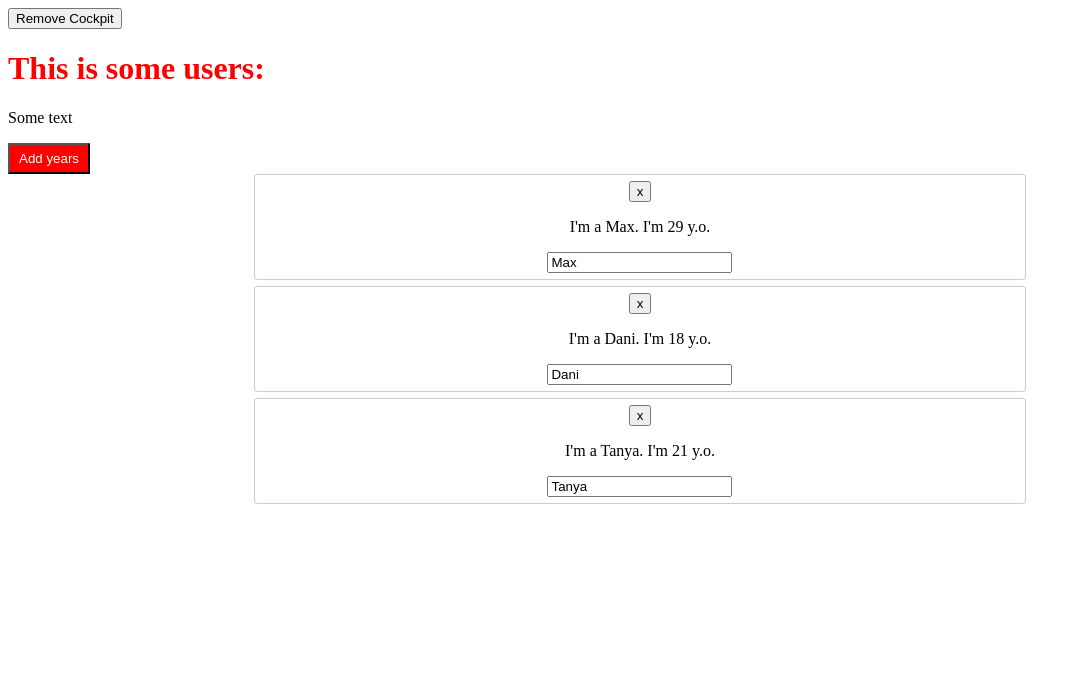
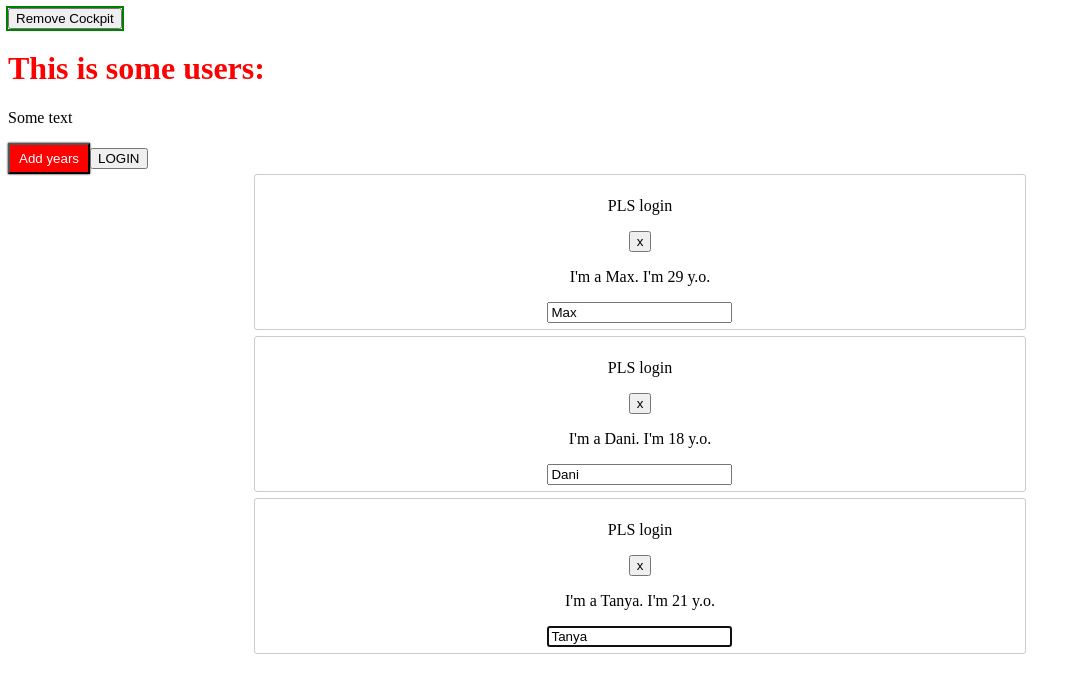
Before and after one commit to kosovych/react-cg, a React (Create React App) app: page / in a window 1280 px wide. Shown: the top 692 px of the page, without its empty margins (0-1083 px from the left). Built offline with nearby package versions, Linux system fonts and the light colour scheme.

Commit message:
added Context API

```diff
--- a/package.json
+++ b/package.json
@@ -3,6 +3,7 @@
   "version": "0.1.0",
   "private": true,
   "dependencies": {
+    "prop-types": "^15.7.2",
     "radium": "^0.25.2",
     "react": "^16.9.0",
     "react-dom": "^16.9.0",
--- a/src/components/Cockpit/Cockpit.js
+++ b/src/components/Cockpit/Cockpit.js
@@ -1,10 +1,21 @@
-import React, { useEffect } from 'react';
+import React, { useEffect, useRef, useContext } from 'react';
+import AuthContext from '../../context/auth-context';
 
-const Cockpit = ({ isShow, personsLength, tooglePerson }) => {
+const Cockpit = ({ isShow, personsLength, tooglePerson, ...rest }) => {
+  const authContext = useContext(AuthContext);
+  const $btn = useRef();
+
+  useEffect( () => {
+    $btn.current.style.boxShadow = '0px 0px 2px 0px black';
+    return () => {
+      console.log('%c%s', 'background: linear-gradient( gold, orangered);', 'USEEFFECT');
+    }
+  });
+
   useEffect( () => {
     console.log('[Cockpit.js] -> useEffect()');
     const timerId = setTimeout( () => {
-      alert('Saved to server');
+      console.log('Saved to server');
     }, 1000);
 
     return () => {
@@ -16,6 +27,11 @@ const Cockpit = ({ isShow, personsLength, tooglePerson }) => {
   useEffect( () => {
     console.log('[Cockpit.js] -> 2nd useEffect()');
     return () => console.log('[Cockpit.js] cleanup 2 work');
+  });
+
+  useEffect(() => {
+    console.log('%c%s', 'color: orange' ,authContext.auth);
+    return () => console.log('%c%s', 'color: orange' ,authContext.auth);
   });
 
   const btnStyle = {
@@ -46,14 +62,28 @@ const Cockpit = ({ isShow, personsLength, tooglePerson }) => {
   }
 
   return (
+    <AuthContext.Consumer>
+      {({logIn}) => (
         <React.Fragment>
           <h1 style={style}>This is some users:</h1>
           <p className={classes.join(' ')}>Some text</p>
-      <button style={btnStyle} onClick={tooglePerson}>
+          <button
+            style={btnStyle}
+            onClick={tooglePerson}
+            ref={$btn}
+            >
             Add years
           </button>
+          <button
+            type="button"
+            onClick={logIn}
+            >
+            LOGIN
+          </button>
         </React.Fragment>
+      )}
+    </AuthContext.Consumer>
   );
 };
 
-export default React.memo(Cockpit);
+export default Cockpit;
--- a/src/components/Persons/Person/Person.js
+++ b/src/components/Persons/Person/Person.js
@@ -1,10 +1,19 @@
 import React from 'react';
 import './Person.css';
 import Radium from 'radium';
+import Aux from '../../../hoc/Auxilirator';
+import AuthContext from '../../../context/auth-context';
 
 class Person extends React.Component {
 
+  static contextType = AuthContext;
+
+  componentDidMount() {
+    this.$input.focus();
+  }
+
   render() {
+    console.log('%c%s', 'color: green', `login is: >>>${this.context.auth}<<<`);
     console.log('[Person.js render()]');
     const {name, age, children, click, change} = this.props;
     const style = {
@@ -13,15 +22,25 @@ class Person extends React.Component {
       }
     }
     return (
-      <div style={style} className="Person">
+      <AuthContext.Consumer>
+        { ({auth}) => (
+          <div className="Person">
+            {auth ? <p>Autorized</p> : <p>PLS login</p>}
             <button
                 onClick={click}>
                 x
               </button>
             <p>I'm a {name}. I'm {age} y.o. </p>
             <p>{children}</p>
-      <input type="text" value={name} onChange={change}/>
+            <input
+              type="text"
+              value={name}
+              onChange={change}
+              ref={ (input) =>  this.$input = input}
+            />
           </div>
+        )}
+      </AuthContext.Consumer>
     )
   }
 }
--- a/src/containers/App.js
+++ b/src/containers/App.js
@@ -3,11 +3,13 @@ import './style.css';
 import Persons from '../components/Persons/Persons';
 import Radium, { StyleRoot } from 'radium';
 import Cockpit from '../components/Cockpit/Cockpit';
+import AuthContext from '../context/auth-context';
 
 class App extends React.Component {
   constructor(props) {
     super(props);
     console.log('[App.js] -> constructor()');
+    this.$btn = React.createRef();
   }
   state = {
     persons: [
@@ -16,7 +18,8 @@ class App extends React.Component {
       { id: 'cvbn', name: 'Tanya', age: 21 }
     ],
     showPerson: true,
-    showCockpit: true
+    showCockpit: true,
+    auth: false,
   };
 
   static getDerivedStateProps(props, state) {
@@ -26,6 +29,7 @@ class App extends React.Component {
 
   componentDidMount() {
     console.log('[App.js] componentDidMount()');
+    console.log(this.$btn.current.style.outline = '2px solid green');
   }
 
   componentWillMount() {
@@ -57,6 +61,13 @@ class App extends React.Component {
     });
   };
 
+  loginHandler = () => {
+    console.log('loginHandler()');
+    this.setState({
+      auth: true,
+    });
+  }
+
   removePerson = index => {
     const persons = [...this.state.persons];
     persons.splice(index, 1);
@@ -85,18 +96,28 @@ class App extends React.Component {
       <StyleRoot>
         <button
           type="button"
+          ref={this.$btn}
           onClick={() => {this.setState({showCockpit: false})}}
         >Remove Cockpit</button>
         <div>
+          <AuthContext.Provider
+            value={
+              {
+                auth: this.state.auth,
+                logIn: this.loginHandler,
+              }
+            }>
             { this.state.showCockpit ?
             <Cockpit
               isShow={this.state.showPerson}
               personsLength={this.state.persons.length}
               tooglePerson={this.tooglePerson}
             />
+
             : null
             }
           {this.state.showPerson === true ? persons : null}
+          </AuthContext.Provider>
         </div>
       </StyleRoot>
     );
--- /dev/null
+++ b/src/context/auth-context.js
@@ -0,0 +1,8 @@
+import React from 'react';
+
+const authContext = React.createContext({
+  auth: false,
+  logIn: () => {}
+});
+
+export default authContext;
--- /dev/null
+++ b/src/hoc/Auxilirator.js
@@ -0,0 +1,5 @@
+import React from 'react';
+
+const aux = (props) => props.children;
+
+export default aux;
```
Also changed, not shown: 1 other file (tests, documents, lock files or other folders). Lines whose indentation alone changed are shown as unchanged.
